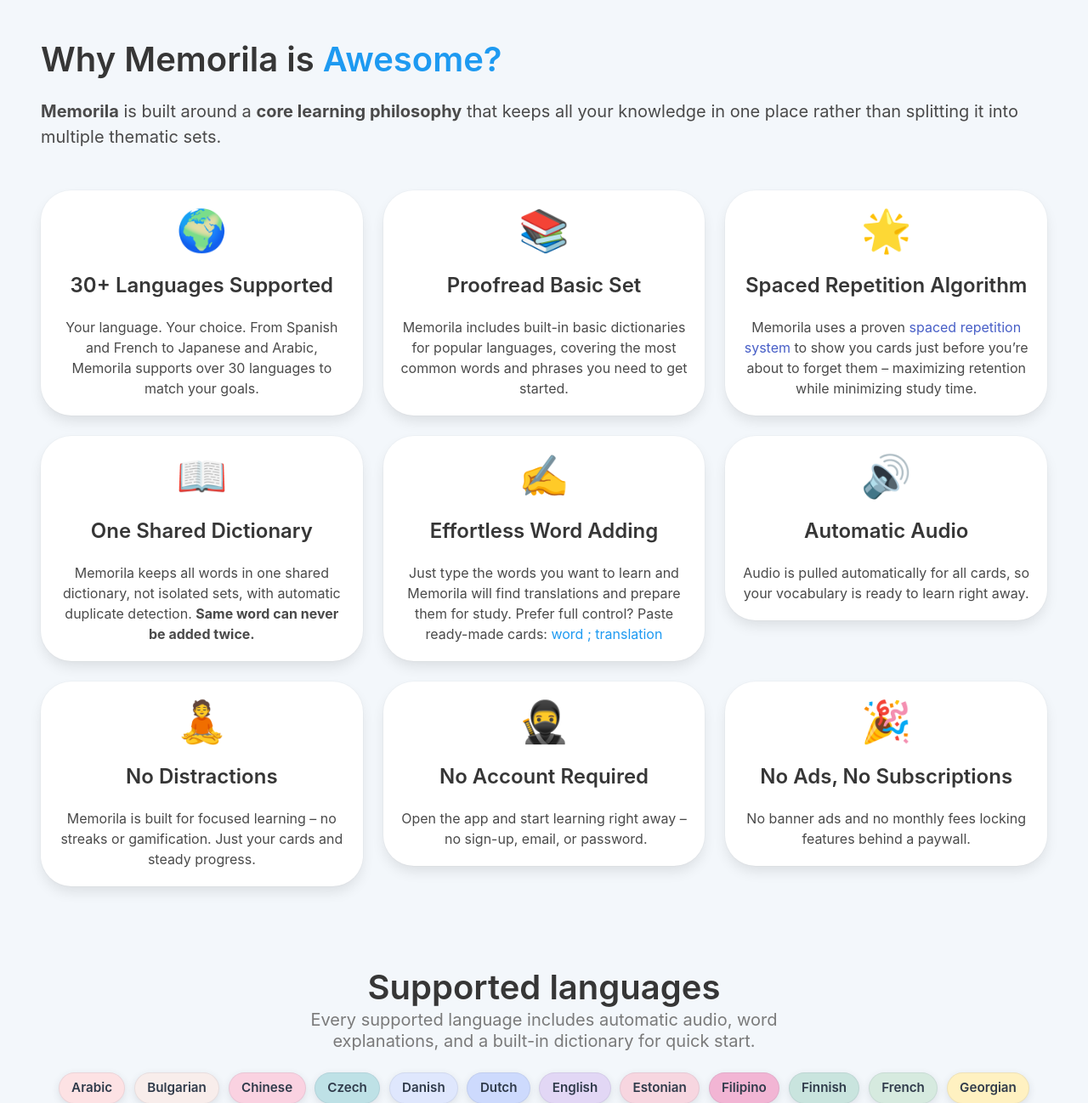
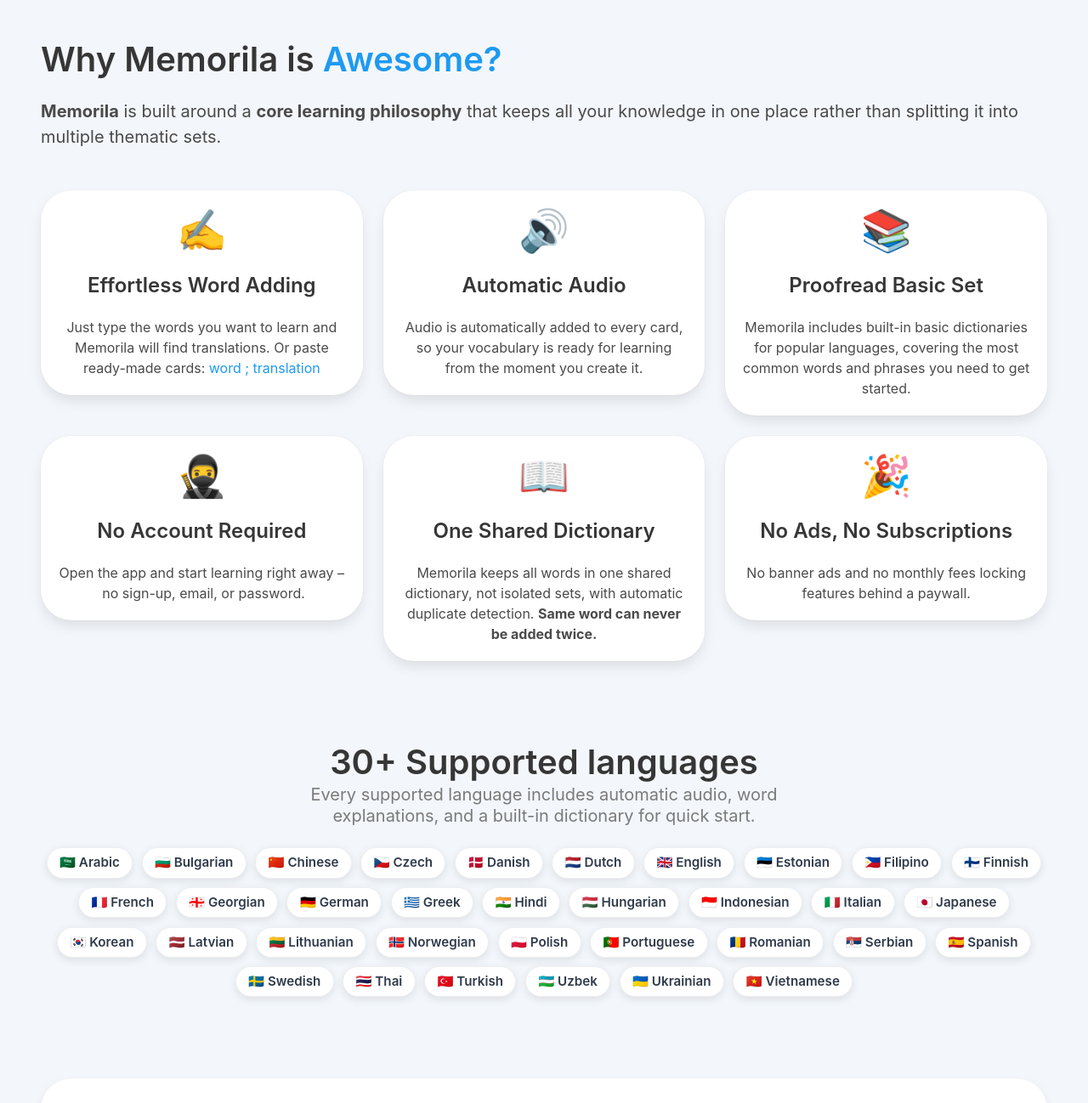
Before and after one commit to kruil/flip, a PHP site: page / in a window 1280 px wide. Shown: the part 1277-2575 px from the top of the page at 85% size. Run offline with PHP 8.4, Linux system fonts and the light colour scheme; some libraries are stand-ins or nearby versions.

Commit message:
Remove colors from laguages

```diff
--- a/css/my.css
+++ b/css/my.css
@@ -454,7 +454,7 @@
   align-items: center;
   padding: 0.5rem 0.9rem;
   border-radius: 999px;
-  background: var(--lang-color, #1E9AF1);
+  background: #fff;
   color: #2f3a4a;
   font-size: 0.95rem;
   font-weight: 600;
--- a/index.html
+++ b/index.html
@@ -218,9 +218,16 @@
             <div class="columns is-centered">
                <div class="column is-third has-text-centered">
                   <div class="box">
-                     <h1 class="title is-1">🌍</h1>
-                     <h4 class="title is-4">30+ Languages Supported</h4>
-                     <p>Your language. Your choice. From Spanish and French to Japanese and Arabic, Memorila supports over 30 languages to match your goals.</p>
+                     <h1 class="title is-1">✍️</h1>
+                     <h4 class="title is-4">Effortless Word Adding</h4>
+                     <p>Just type the words you want to learn and Memorila will find translations. Or paste ready-made cards: <span class="memorilacolor">word ; translation</span></p>
+                  </div>
+               </div>
+               <div class="column is-third has-text-centered">
+                  <div class="box">
+                     <h1 class="title is-1">🔊</h1>
+                     <h4 class="title is-4">Automatic Audio</h4>
+                     <p>Audio is automatically added to every card, so your vocabulary is ready for learning from the moment you create it.</p>
                   </div>
                </div>
                <div class="column is-third has-text-centered">
@@ -230,50 +237,20 @@
                      <p>Memorila includes built-in basic dictionaries for popular languages, covering the most common words and phrases you need to get started.</p>
                   </div>
                </div>
+            </div>
+            <div class="columns is-centered">
                <div class="column is-third has-text-centered">
                   <div class="box">
-                     <h1 class="title is-1">🌟</h1>
-                     <h4 class="title is-4">Spaced Repetition Algorithm</h4>
-                     <p>Memorila uses a proven <a href="articles/spaced-repetition.html">spaced repetition system</a> to show you cards just before you’re about to forget them – maximizing retention while minimizing study time.</p>
+                     <h1 class="title is-1">🥷</h1>
+                     <h4 class="title is-4">No Account Required</h4>
+                     <p>Open the app and start learning right away – no sign-up, email, or password.</p>
                   </div>
                </div>
-            </div>
-            <div class="columns is-centered">
                <div class="column is-third has-text-centered">
                   <div class="box">
                      <h1 class="title is-1">📖</h1>
                      <h4 class="title is-4">One Shared Dictionary</h4>
                      <p>Memorila keeps all words in one shared dictionary, not isolated sets, with automatic duplicate detection. <b>Same word can never be added twice.</b></p>
-                  </div>
-               </div>
-               <div class="column is-third has-text-centered">
-                  <div class="box">
-                     <h1 class="title is-1">✍️</h1>
-                     <h4 class="title is-4">Effortless Word Adding</h4>
-                     <p>Just type the words you want to learn and Memorila will find translations and prepare them for study. Prefer full control? Paste ready-made cards: <span class="memorilacolor">word ; translation</span></p>
-                  </div>
-               </div>
-               <div class="column is-third has-text-centered">
-                  <div class="box">
-                     <h1 class="title is-1">🔊</h1>
-                     <h4 class="title is-4">Automatic Audio</h4>
-                     <p>Audio is pulled automatically for all cards, so your vocabulary is ready to learn right away.</p>
-                  </div>
-               </div>
-            </div>
-            <div class="columns is-centered">
-               <div class="column is-third has-text-centered">
-                  <div class="box">
-                     <h1 class="title is-1">🧘</h1>
-                     <h4 class="title is-4">No Distractions</h4>
-                     <p>Memorila is built for focused learning – no streaks or gamification. Just your cards and steady progress.</p>
-                  </div>
-               </div>
-               <div class="column is-third has-text-centered">
-                  <div class="box">
-                     <h1 class="title is-1">🥷</h1>
-                     <h4 class="title is-4">No Account Required</h4>
-                     <p>Open the app and start learning right away – no sign-up, email, or password.</p>
                   </div>
                </div>
                <div class="column is-third has-text-centered">
@@ -290,46 +267,46 @@
       <section class="section secondary">
          <div class="container">
             <h2 class="title is-2 has-text-centered">
-               Supported languages
+               30+ Supported languages
             </h2>
             <p class="subtitle is-5 has-text-centered has-text-grey language-support-lead">
                Every supported language includes automatic audio, word explanations, and a built-in dictionary for quick start.
             </p>
             <ul class="language-list" aria-label="Supported languages">
-               <li class="language-pill" style="--lang-color:#fde2e4;">Arabic</li>
-               <li class="language-pill" style="--lang-color:#f8edeb;">Bulgarian</li>
-               <li class="language-pill" style="--lang-color:#fad2e1;">Chinese</li>
-               <li class="language-pill" style="--lang-color:#bee1e6;">Czech</li>
-               <li class="language-pill" style="--lang-color:#dfe7fd;">Danish</li>
-               <li class="language-pill" style="--lang-color:#cddafd;">Dutch</li>
-               <li class="language-pill" style="--lang-color:#e2d7f5;">English</li>
-               <li class="language-pill" style="--lang-color:#f7d6e0;">Estonian</li>
-               <li class="language-pill" style="--lang-color:#f2b5d4;">Filipino</li>
-               <li class="language-pill" style="--lang-color:#c9e4de;">Finnish</li>
-               <li class="language-pill" style="--lang-color:#d6eadf;">French</li>
-               <li class="language-pill" style="--lang-color:#fff1c1;">Georgian</li>
-               <li class="language-pill" style="--lang-color:#ffd6a5;">German</li>
-               <li class="language-pill" style="--lang-color:#ffcad4;">Greek</li>
-               <li class="language-pill" style="--lang-color:#f4acb7;">Hindi</li>
-               <li class="language-pill" style="--lang-color:#d8e2dc;">Hungarian</li>
-               <li class="language-pill" style="--lang-color:#ece4db;">Indonesian</li>
-               <li class="language-pill" style="--lang-color:#ffe5d9;">Italian</li>
-               <li class="language-pill" style="--lang-color:#d0f4de;">Japanese</li>
-               <li class="language-pill" style="--lang-color:#a9def9;">Korean</li>
-               <li class="language-pill" style="--lang-color:#e4c1f9;">Latvian</li>
-               <li class="language-pill" style="--lang-color:#fcf6bd;">Lithuanian</li>
-               <li class="language-pill" style="--lang-color:#caffbf;">Norwegian</li>
-               <li class="language-pill" style="--lang-color:#9bf6ff;">Polish</li>
-               <li class="language-pill" style="--lang-color:#ffc6ff;">Portuguese</li>
-               <li class="language-pill" style="--lang-color:#ffadad;">Romanian</li>
-               <li class="language-pill" style="--lang-color:#bde0fe;">Serbian</li>
-               <li class="language-pill" style="--lang-color:#cdb4db;">Spanish</li>
-               <li class="language-pill" style="--lang-color:#ffafcc;">Swedish</li>
-               <li class="language-pill" style="--lang-color:#d9ed92;">Thai</li>
-               <li class="language-pill" style="--lang-color:#b8f2e6;">Turkish</li>
-               <li class="language-pill" style="--lang-color:#f1c0e8;">Uzbek</li>
-               <li class="language-pill" style="--lang-color:#cfbaf0;">Ukrainian</li>
-               <li class="language-pill" style="--lang-color:#a3c4f3;">Vietnamese</li>
+               <li class="language-pill" style="--lang-color:#fde2e4;">🇸🇦 Arabic</li>
+               <li class="language-pill" style="--lang-color:#f8edeb;">🇧🇬 Bulgarian</li>
+               <li class="language-pill" style="--lang-color:#fad2e1;">🇨🇳 Chinese</li>
+               <li class="language-pill" style="--lang-color:#bee1e6;">🇨🇿 Czech</li>
+               <li class="language-pill" style="--lang-color:#dfe7fd;">🇩🇰 Danish</li>
+               <li class="language-pill" style="--lang-color:#cddafd;">🇳🇱 Dutch</li>
+               <li class="language-pill" style="--lang-color:#e2d7f5;">🇬🇧 English</li>
+               <li class="language-pill" style="--lang-color:#f7d6e0;">🇪🇪 Estonian</li>
+               <li class="language-pill" style="--lang-color:#f2b5d4;">🇵🇭 Filipino</li>
+               <li class="language-pill" style="--lang-color:#c9e4de;">🇫🇮 Finnish</li>
+               <li class="language-pill" style="--lang-color:#d6eadf;">🇫🇷 French</li>
+               <li class="language-pill" style="--lang-color:#fff1c1;">🇬🇪 Georgian</li>
+               <li class="language-pill" style="--lang-color:#ffd6a5;">🇩🇪 German</li>
+               <li class="language-pill" style="--lang-color:#ffcad4;">🇬🇷 Greek</li>
+               <li class="language-pill" style="--lang-color:#f4acb7;">🇮🇳 Hindi</li>
+               <li class="language-pill" style="--lang-color:#d8e2dc;">🇭🇺 Hungarian</li>
+               <li class="language-pill" style="--lang-color:#ece4db;">🇮🇩 Indonesian</li>
+               <li class="language-pill" style="--lang-color:#ffe5d9;">🇮🇹 Italian</li>
+               <li class="language-pill" style="--lang-color:#d0f4de;">🇯🇵 Japanese</li>
+               <li class="language-pill" style="--lang-color:#a9def9;">🇰🇷 Korean</li>
+               <li class="language-pill" style="--lang-color:#e4c1f9;">🇱🇻 Latvian</li>
+               <li class="language-pill" style="--lang-color:#fcf6bd;">🇱🇹 Lithuanian</li>
+               <li class="language-pill" style="--lang-color:#caffbf;">🇳🇴 Norwegian</li>
+               <li class="language-pill" style="--lang-color:#9bf6ff;">🇵🇱 Polish</li>
+               <li class="language-pill" style="--lang-color:#ffc6ff;">🇵🇹 Portuguese</li>
+               <li class="language-pill" style="--lang-color:#ffadad;">🇷🇴 Romanian</li>
+               <li class="language-pill" style="--lang-color:#bde0fe;">🇷🇸 Serbian</li>
+               <li class="language-pill" style="--lang-color:#cdb4db;">🇪🇸 Spanish</li>
+               <li class="language-pill" style="--lang-color:#ffafcc;">🇸🇪 Swedish</li>
+               <li class="language-pill" style="--lang-color:#d9ed92;">🇹🇭 Thai</li>
+               <li class="language-pill" style="--lang-color:#b8f2e6;">🇹🇷 Turkish</li>
+               <li class="language-pill" style="--lang-color:#f1c0e8;">🇺🇿 Uzbek</li>
+               <li class="language-pill" style="--lang-color:#cfbaf0;">🇺🇦 Ukrainian</li>
+               <li class="language-pill" style="--lang-color:#a3c4f3;">🇻🇳 Vietnamese</li>
             </ul>
          </div>
       </section>
@@ -438,7 +415,7 @@
                      <figure class="image mb-4">
                         <img src="img/screenshots/chart_dict_size.png" alt="Dictionary size analytics chart">
                      </figure>
-                     <p class="is-size-5 has-text-grey">
+                     <p class="has-text-grey">
                         See how your learning dictionary grows over time. Colors represent different learning methods.
                      </p>
                   </div>
@@ -448,7 +425,7 @@
                      <figure class="image mb-4">
                         <img src="img/screenshots/chart_levels.png" alt="Learning levels analytics chart">
                      </figure>
-                     <p class="is-size-5 has-text-grey">
+                     <p class="has-text-grey">
                         Analyze your learning distribution across levels and identify where most of your cards are in the learning process.
                      </p>
                   </div>
@@ -458,7 +435,7 @@
                      <figure class="image mb-4">
                         <img src="img/screenshots/chart_plan.png" alt="Repetition plan analytics chart">
                      </figure>
-                     <p class="is-size-5 has-text-grey">
+                     <p class="has-text-grey">
                         View the number of cards scheduled for review in the coming days. Today's progress slightly affects future review counts. Blue indicates cards completed today.
                      </p>
                   </div>
@@ -477,24 +454,6 @@
                Small touches that make everyday learning smoother.
             </p>
             <div class="columns is-multiline is-centered perks-grid">
-               <div class="column is-half-tablet is-one-third-desktop">
-                  <div class="box perk-card">
-                     <span class="perk-icon" aria-hidden="true">📍</span>
-                     <p class="perk-title">Difficult cards marking</p>
-                  </div>
-               </div>
-               <div class="column is-half-tablet is-one-third-desktop">
-                  <div class="box perk-card">
-                     <span class="perk-icon" aria-hidden="true">📈</span>
-                     <p class="perk-title">Repetition plan to plan learning load</p>
-                  </div>
-               </div>
-               <div class="column is-half-tablet is-one-third-desktop">
-                  <div class="box perk-card">
-                     <span class="perk-icon" aria-hidden="true">📋</span>
-                     <p class="perk-title">Detailed analytics</p>
-                  </div>
-               </div>
                <div class="column is-half-tablet is-one-third-desktop">
                   <div class="box perk-card">
                      <span class="perk-icon" aria-hidden="true">🌖</span>
```
